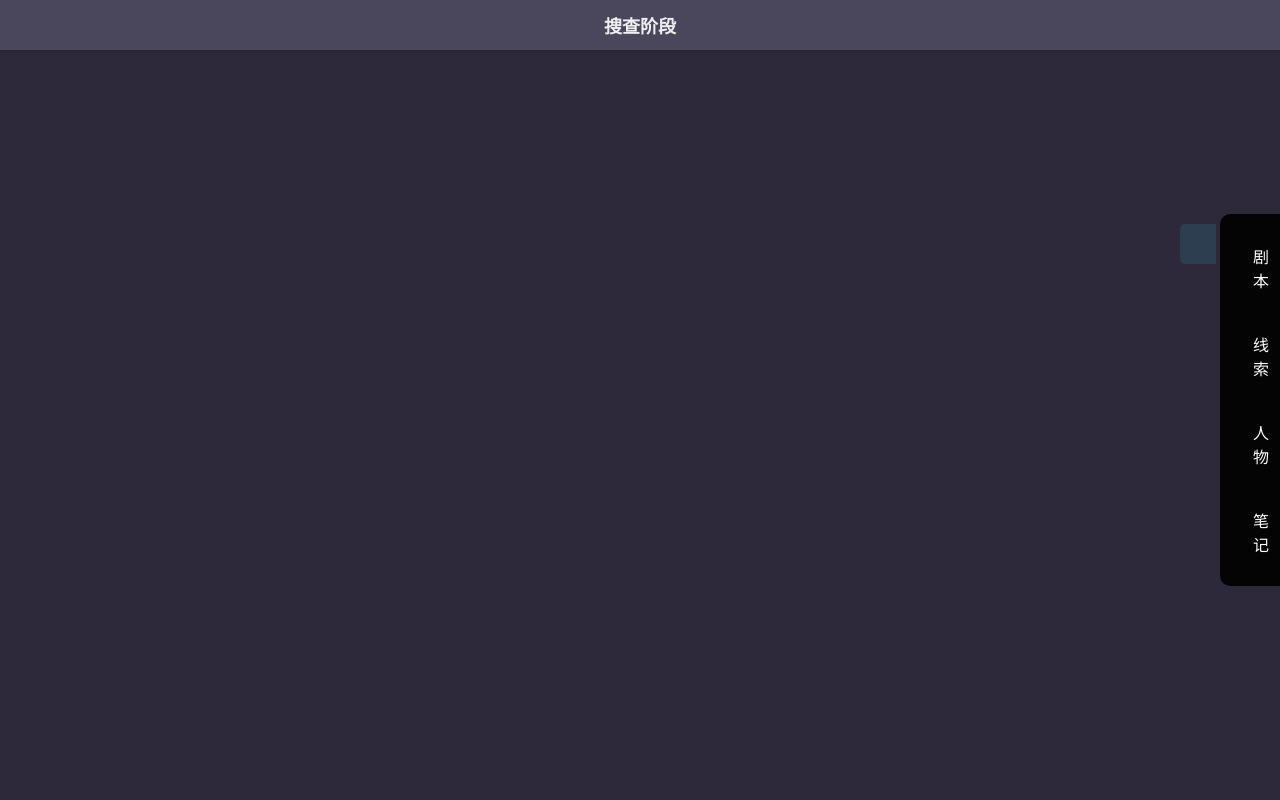
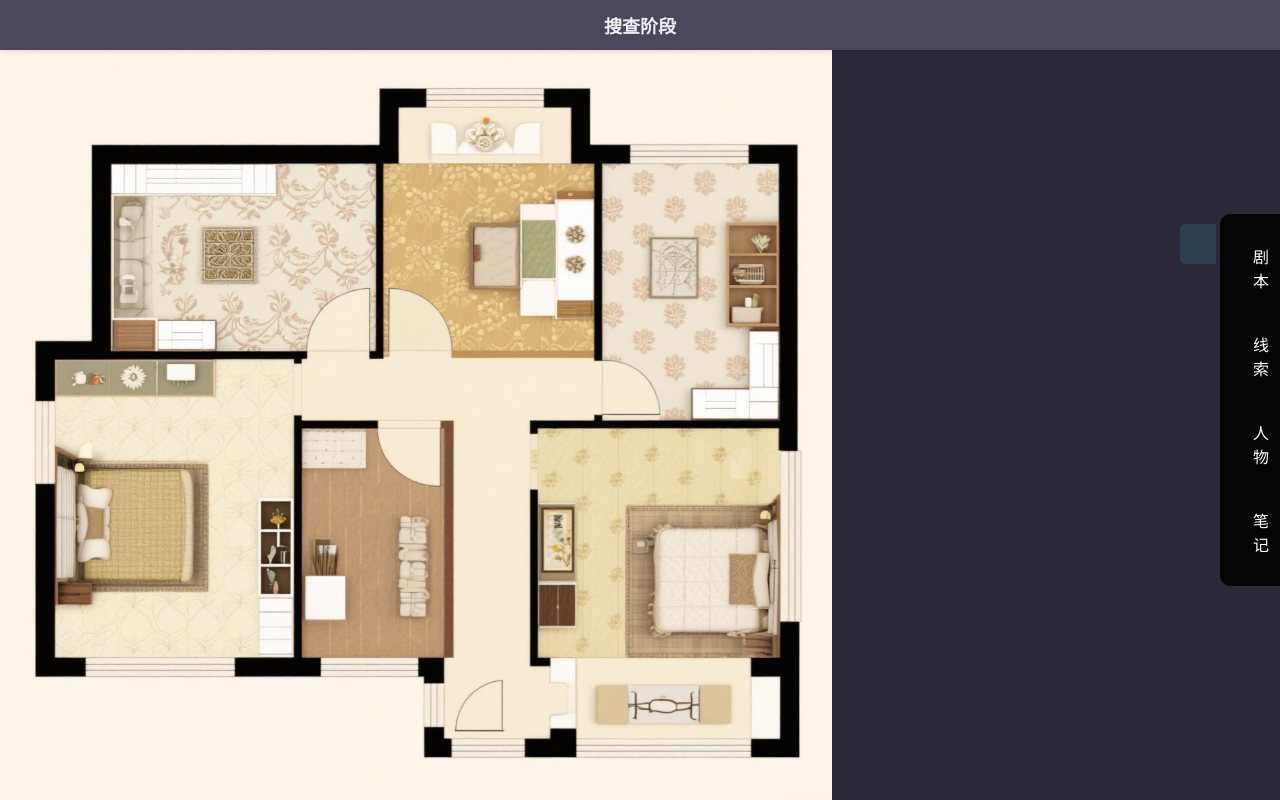
Before and after one commit to goldthinking/solorpg-proto, a Vue app: page /game-search-stage in a window 1280 px wide. Built offline with nearby package versions, Linux system fonts and the light colour scheme; some icons are missing.

Commit message:
feat: 添加了搜查页面的图片功能。

```diff
--- a/src/assets/theme.css
+++ b/src/assets/theme.css
@@ -18,3 +18,7 @@ body {
   background-color: var(--bg-primary);
   color: var(--text-primary);
 }
+
+#app {
+  height: 100vh;
+}
--- a/src/views/GameSearchStageView.vue
+++ b/src/views/GameSearchStageView.vue
@@ -2,6 +2,24 @@
   <div class="game-search-stage-view">
     <ToolBar :toolTypes="toolTypes" />
     <StageHeader stageName="搜查阶段" />
+    <div class="map-container" ref="mapContainer">
+      <img
+        src="@/assets/map_test.png"
+        class="map-image"
+        ref="mapImage"
+        draggable="false"
+      />
+      <div class="edge-indicator left" v-if="showLeftEdge">
+        <svg viewBox="0 0 24 24" width="24" height="24">
+          <path d="M15.41 16.59L10.83 12l4.58-4.59L14 6l-6 6 6 6 1.41-1.41z" fill="currentColor"/>
+        </svg>
+      </div>
+      <div class="edge-indicator right" v-if="showRightEdge">
+        <svg viewBox="0 0 24 24" width="24" height="24">
+          <path d="M8.59 16.59L13.17 12 8.59 7.41 10 6l6 6-6 6-1.41-1.41z" fill="currentColor"/>
+        </svg>
+      </div>
+    </div>
   </div>
 </template>
 
@@ -16,7 +34,82 @@ export default {
   },
   data() {
     return {
-      toolTypes: ['script', 'clue', 'character', 'note']
+      toolTypes: ['script', 'clue', 'character', 'note'],
+      isDragging: false,
+      startPos: { x: 0, y: 0 },
+      currentPos: { x: 0, y: 0 },
+      showLeftEdge: false,
+      showRightEdge: false
+    }
+  },
+  mounted() {
+    const mapContainer = this.$refs.mapContainer
+    const mapImage = this.$refs.mapImage
+
+    mapContainer.addEventListener('touchstart', this.startDrag, { passive: false })
+    mapContainer.addEventListener('touchmove', this.drag, { passive: false })
+    mapContainer.addEventListener('touchend', this.endDrag)
+    mapContainer.addEventListener('touchcancel', this.endDrag)
+  },
+  methods: {
+    startDrag(e) {
+      this.isDragging = true
+      const touch = e.touches ? e.touches[0] : e
+      this.startPos = {
+        x: touch.clientX - (this.currentPos.x || 0),
+        y: touch.clientY - (this.currentPos.y || 0)
+      }
+      this.$refs.mapContainer.style.cursor = 'grabbing'
+    },
+    drag(e) {
+      if (!this.isDragging) return
+
+      const touch = e.touches ? e.touches[0] : e
+      const newX = touch.clientX - (this.startPos.x || 0)
+
+      // console.log({
+      //   clientX: touch.clientX,
+      //   startPosX: this.startPos.x,
+      //   newX: newX,
+      //   maxLeft: this.$refs.mapContainer.offsetWidth - this.$refs.mapImage.offsetWidth,
+      //   maxRight: 0
+      // })
+
+      // 边界检测
+      const containerWidth = this.$refs.mapContainer.offsetWidth
+      const imageWidth = this.$refs.mapImage.offsetWidth
+      const maxLeft = 0
+      const maxRight = containerWidth - imageWidth
+
+      // 限制横向移动
+      let clampedX = newX
+      if (newX > maxLeft) {
+        clampedX = maxLeft
+        this.showLeftEdge = true
+      } else {
+        this.showLeftEdge = false
+      }
+
+      if (newX < maxRight) {
+        clampedX = maxRight
+        this.showRightEdge = true
+      } else {
+        this.showRightEdge = false
+      }
+
+      // 确保在边界内
+      clampedX = Math.max(maxRight, Math.min(maxLeft, newX))
+
+      this.currentPos = {
+        x: clampedX,
+        y: 0
+      }
+
+      this.$refs.mapImage.style.transform = `translate(${this.currentPos.x}px, 0)`
+      e.preventDefault()
+    },
+    endDrag() {
+      this.isDragging = false
     }
   }
 }
@@ -24,7 +117,50 @@ export default {
 
 <style scoped>
 .game-search-stage-view {
-  padding: 20px;
-  padding-top: calc(20px + var(--stage-header-height));
+  display: flex;
+  flex-direction: column;
+  padding-top: var(--stage-header-height);
+  position: relative;
+  height: 100%;
+  overflow: hidden;
+}
+
+.map-container {
+  position: relative;
+  top: 0;
+  left: 0;
+  width: 100%;
+  flex: 1;
+  overflow: hidden;
+}
+
+.map-image {
+  position: absolute;
+  height: 100%;
+  user-select: none;
+  will-change: transform;
+  touch-action: none;
+}
+
+.edge-indicator {
+  position: absolute;
+  top: 50%;
+  transform: translateY(-50%);
+  width: 40px;
+  height: 40px;
+  display: flex;
+  align-items: center;
+  justify-content: center;
+  background-color: rgba(0,0,0,0.3);
+  border-radius: 50%;
+  z-index: 10;
+}
+
+.edge-indicator.left {
+  left: 10px;
+}
+
+.edge-indicator.right {
+  right: 10px;
 }
 </style>
```
Also changed, not shown: src/assets/map_test.png (added).
